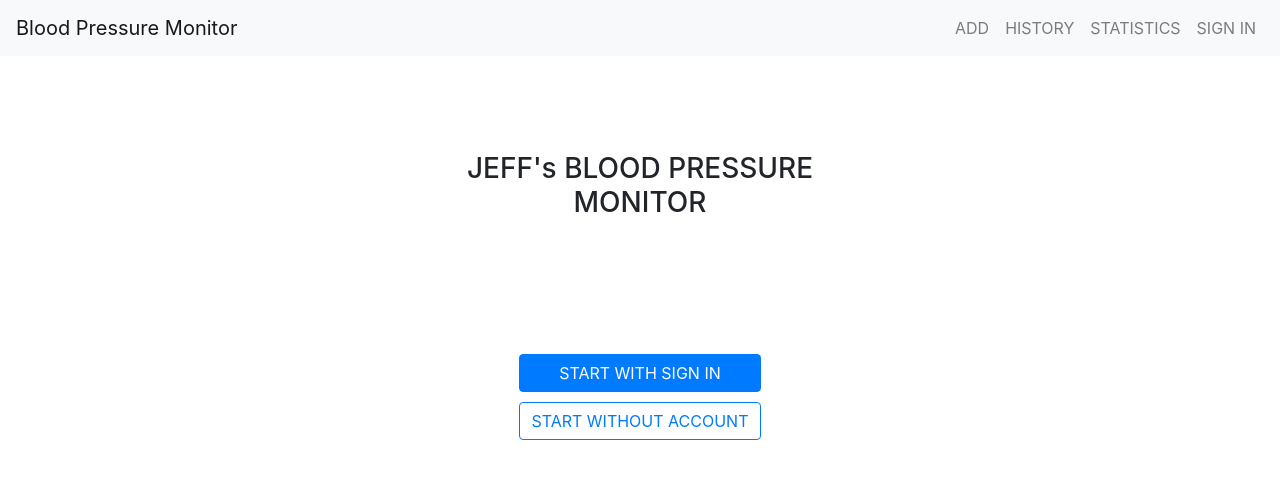
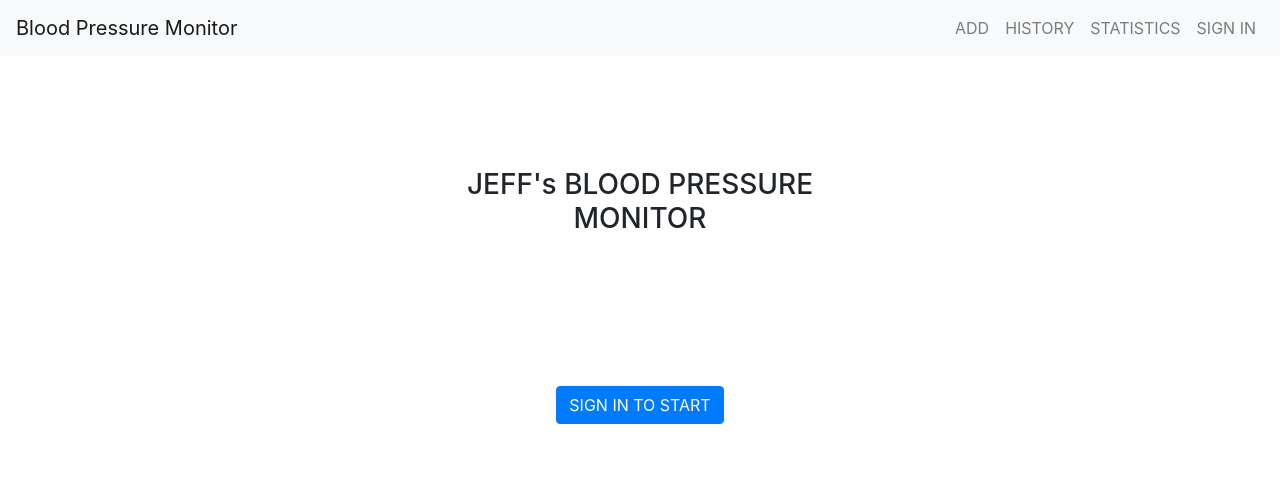
Before and after one commit to jeffoo713/pressureMonitor, a React (Create React App) app: page / in a window 1280 px wide. Shown: the top 478 px of the page. Built offline with nearby package versions, Linux system fonts and the light colour scheme; no server answers.

Commit message:
fixed a bug

```diff
--- a/src/component/Pages/AddPage/AddPage.component.jsx
+++ b/src/component/Pages/AddPage/AddPage.component.jsx
@@ -37,6 +37,8 @@ class AddPage extends React.Component {
     const { addDataStart, currentUser, dataArray } = this.props
     const { sys, dia, bpm, date } = this.state;
     const itemToAdd = returnItem({ sys, dia, bpm, date })
+
+    if(!currentUser) return alert('Please sign in to start')
 
     addDataStart(itemToAdd, currentUser, dataArray);
     this.setState({
--- a/src/component/Pages/HomePage/HomePage.component.jsx
+++ b/src/component/Pages/HomePage/HomePage.component.jsx
@@ -31,8 +31,7 @@ const HomePage = ({ history, match, currentUser }) => {
         <CustomButton handleClick={toAddPage} > START TO ADD </CustomButton>
         :
         <div style={{ display: 'flex', flexDirection: 'column'}}>
-          <CustomButton handleClick={toSignIn} > START WITH SIGN IN </CustomButton>
-          <CustomButton variant="outline-primary" handleClick={toAddPage}> START WITHOUT ACCOUNT </CustomButton>
+          <CustomButton handleClick={toSignIn} > SIGN IN TO START </CustomButton>
         </div>
       }
       </div>
```
